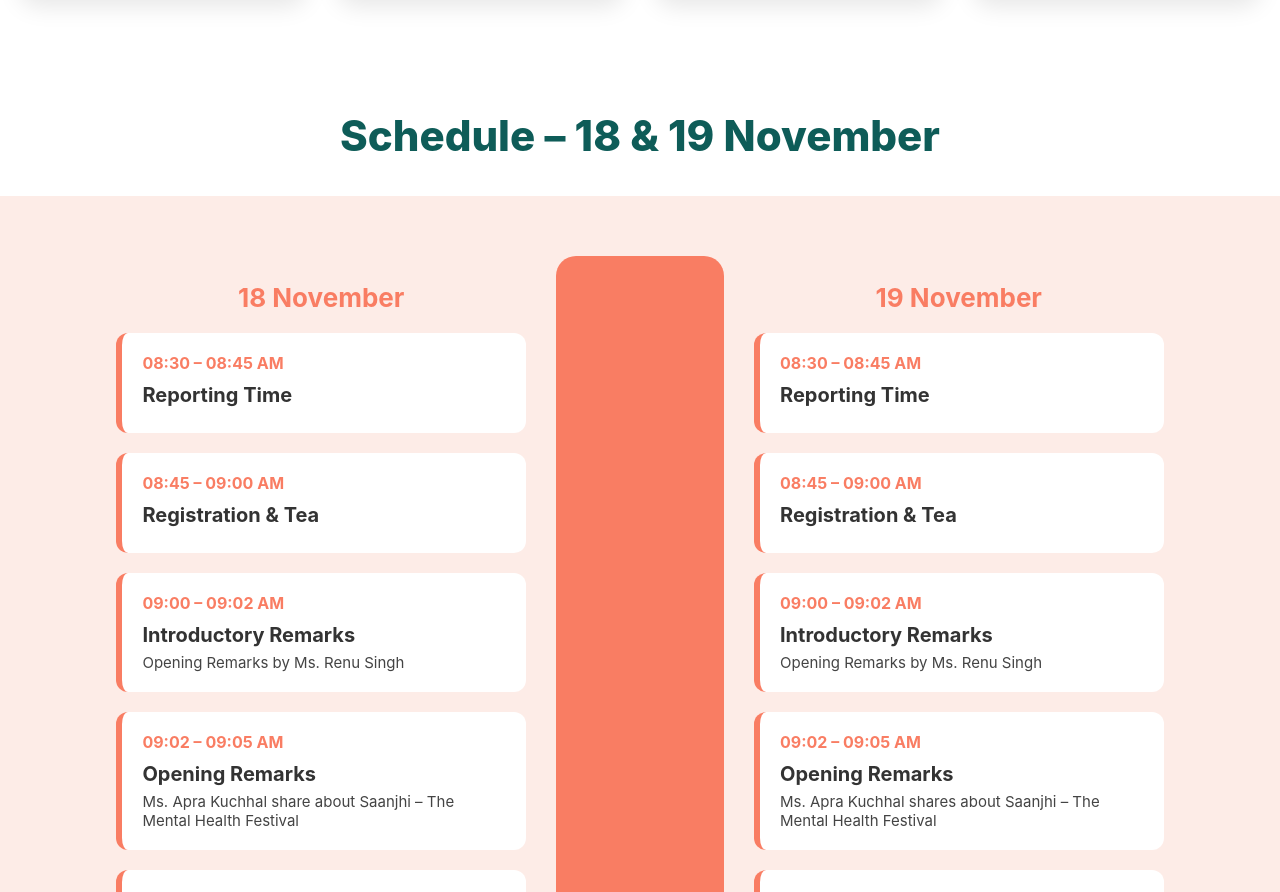
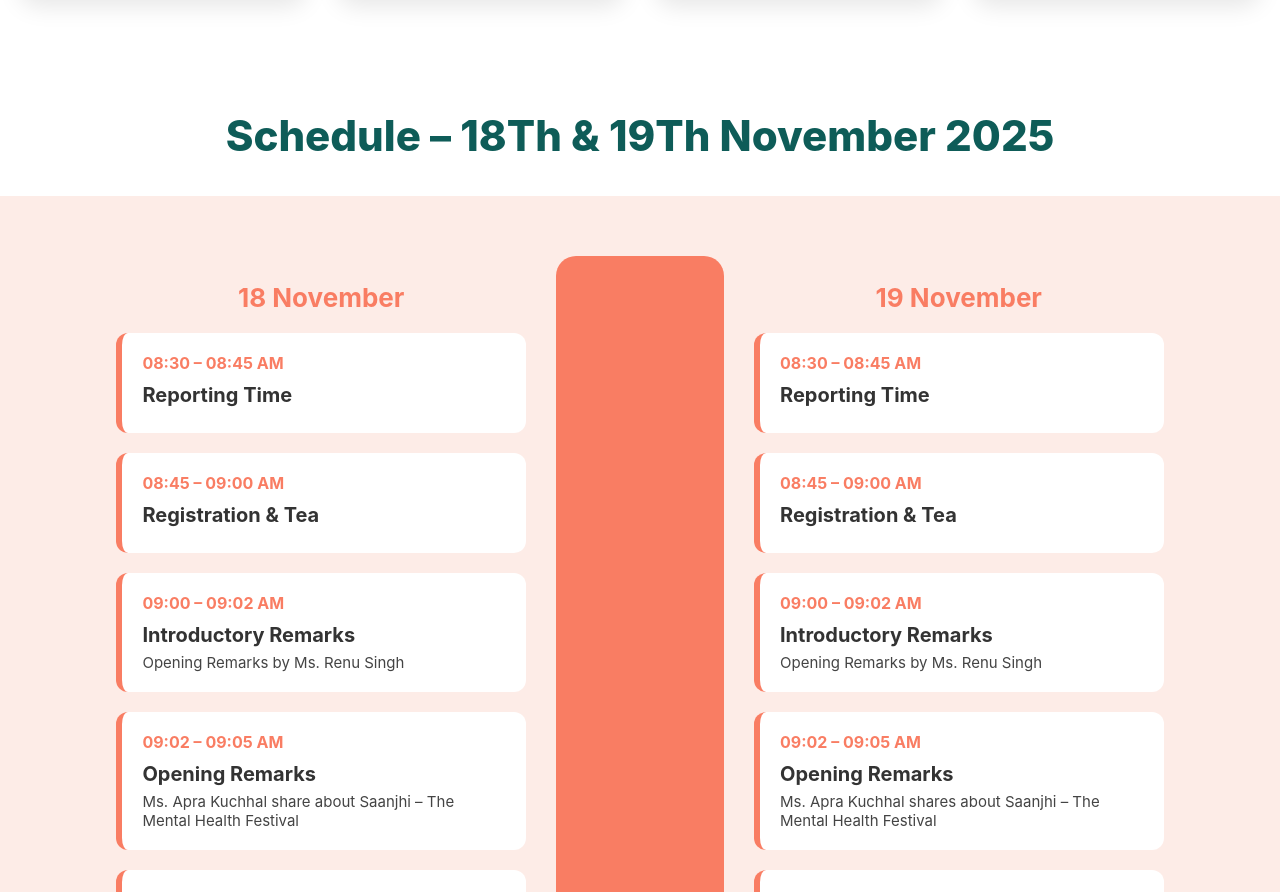
Before and after one commit to Manish-sikar/my-app, a React (Create React App) app: page / in a window 1280 px wide. Shown: the part 4022-4914 px from the top of the page. Built offline with nearby package versions, Linux system fonts and the light colour scheme.

Commit message:
Update Schedule.jsx

```diff
--- a/src/Herosection/Schedule.jsx
+++ b/src/Herosection/Schedule.jsx
@@ -195,7 +195,7 @@ const Schedule = () => {
         }
       `}</style>
 
-      <h2 className="schedule-heading">Schedule – 18 & 19 November</h2>
+      <h2 className="schedule-heading">Schedule – 18Th & 19Th November 2025</h2>
 
       <div className="schedule-wrapper">
 
```
